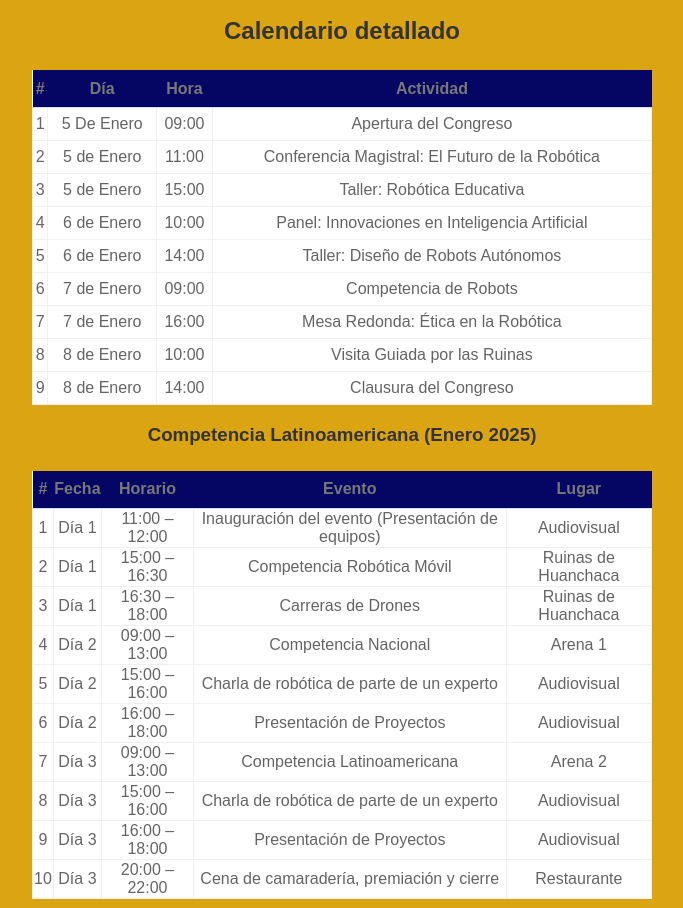
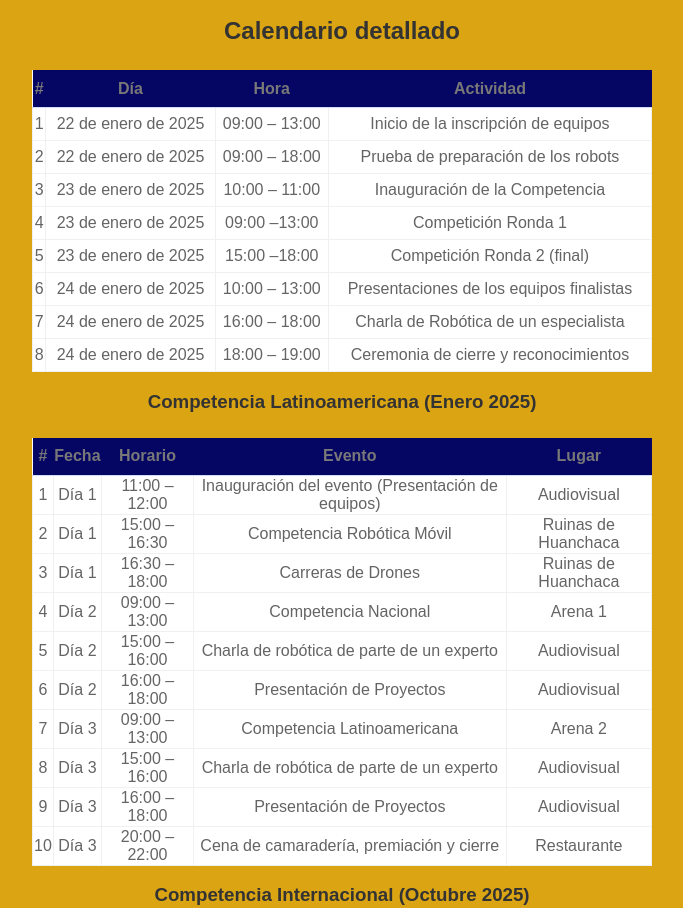
Before and after one commit to MARSFOREVER472/Minesweepers, a plain HTML site: page ArchivosEjecutables/index.html in a window 1280 px wide. Shown: the part 871-1779 px from the top of the page, without its empty margins (298-981 px from the left). Drawn offline with Linux system fonts and the light colour scheme.

Commit message:
Tabla de Actividades Modificada!!!!!

```diff
--- a/ArchivosEjecutables/index.html
+++ b/ArchivosEjecutables/index.html
@@ -59,57 +59,51 @@
             <tbody>
               <tr>
                 <td> 1 </td>
-                <td>5 De Enero</td>
-                <td> 09:00 </td>
-                <td> Apertura del Congreso </td>
+                <td>22 de enero de 2025</td>
+                <td> 09:00 – 13:00 </td>
+                <td> Inicio de la inscripción de equipos </td>
               </tr>
               <tr>
                 <td> 2 </td>
-                <td>5 de Enero</td>
-                <td> 11:00 </td>
-                <td> Conferencia Magistral: El Futuro de la Robótica </td>
+                <td>22 de enero de 2025</td>
+                <td> 09:00 – 18:00 </td>
+                <td> Prueba de preparación de los robots </td>
               </tr>
               <tr>
                 <td> 3 </td>
-                <td>5 de Enero</td>
-                <td> 15:00 </td>
-                <td> Taller: Robótica Educativa </td>
+                <td>23 de enero de 2025</td>
+                <td> 10:00 – 11:00 </td>
+                <td> Inauguración de la Competencia </td>
               </tr>
               <tr>
                 <td> 4 </td>
-                <td>6 de Enero</td>
-                <td> 10:00 </td>
-                <td> Panel: Innovaciones en Inteligencia Artificial </td>
+                <td>23 de enero de 2025</td>
+                <td> 09:00 –13:00 </td>
+                <td> Competición Ronda 1 </td>
               </tr>
               <tr>
                 <td> 5 </td>
-                <td>6 de Enero</td>
-                <td> 14:00 </td>
-                <td> Taller: Diseño de Robots Autónomos </td>
+                <td>23 de enero de 2025</td>
+                <td> 15:00 –18:00 </td>
+                <td> Competición Ronda 2 (final) </td>
               </tr>
               <tr>
                 <td> 6 </td>
-                <td>7 de Enero</td>
-                <td> 09:00 </td>
-                <td> Competencia de Robots </td>
+                <td>24 de enero de 2025</td>
+                <td> 10:00 – 13:00 </td>
+                <td> Presentaciones de los equipos finalistas </td>
               </tr>
               <tr>
                 <td> 7 </td>
-                <td>7 de Enero</td>
-                <td> 16:00 </td>
-                <td> Mesa Redonda: Ética en la Robótica </td>
+                <td>24 de enero de 2025</td>
+                <td> 16:00 – 18:00 </td>
+                <td> Charla de Robótica de un especialista </td>
               </tr>
               <tr>
                 <td> 8 </td>
-                <td>8 de Enero</td>
-                <td> 10:00 </td>
-                <td> Visita Guiada por las Ruinas </td>
-              </tr>
-              <tr>
-                <td> 9 </td>
-                <td>8 de Enero</td>
-                <td> 14:00 </td>
-                <td> Clausura del Congreso </td>
+                <td>24 de enero de 2025</td>
+                <td> 18:00 – 19:00 </td>
+                <td> Ceremonia de cierre y reconocimientos </td>
               </tr>
             </tbody>
           </table>
```
